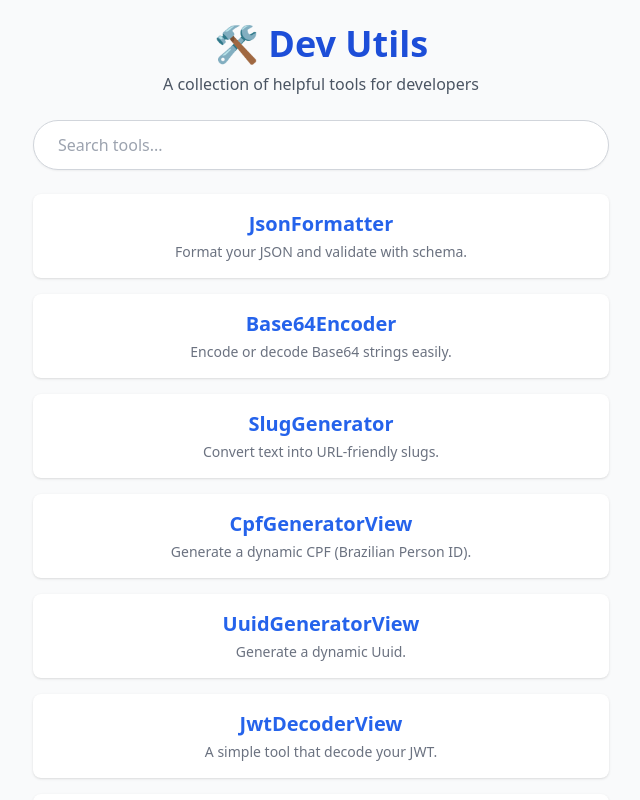
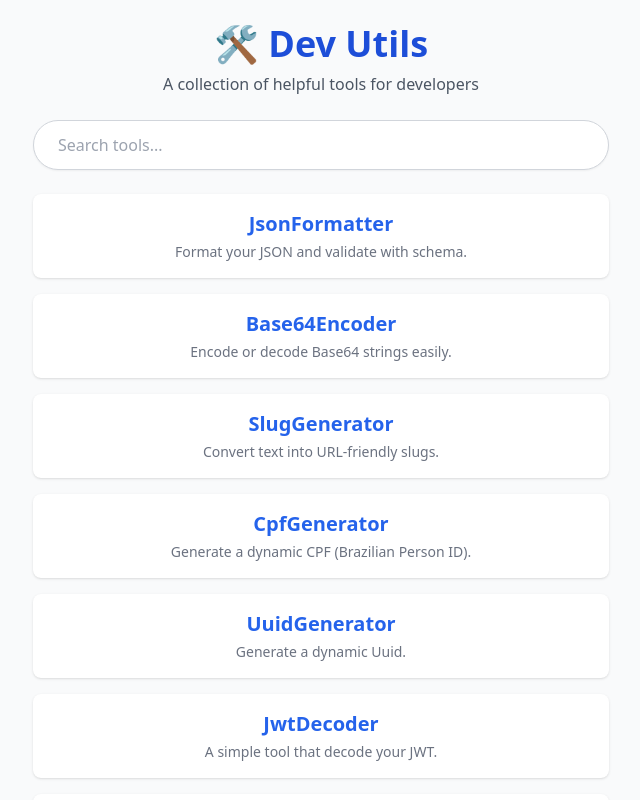
Before and after one commit to vakaman/Utils, a Vue app: page / in a window 1280 px wide. Shown: the top 800 px of the page, without its empty margins (319-959 px from the left). Built offline with nearby package versions, Linux system fonts and the light colour scheme.

Commit message:
refact: adjust tools name

```diff
--- a/src/router/toolRoutes.ts
+++ b/src/router/toolRoutes.ts
@@ -37,7 +37,7 @@ export default [
     },
     {
         path: '/cpf-generator',
-        name: 'CpfGeneratorView',
+        name: 'CpfGenerator',
         component: CpfGeneratorView,
         meta: {
             isTool: true,
@@ -46,7 +46,7 @@ export default [
     },
     {
         path: '/uuid-generator',
-        name: 'UuidGeneratorView',
+        name: 'UuidGenerator',
         component: UuidGeneratorView,
         meta: {
             isTool: true,
@@ -55,7 +55,7 @@ export default [
     },
     {
         path: '/jwt-decoder',
-        name: 'JwtDecoderView',
+        name: 'JwtDecoder',
         component: JwtDecoderView,
         meta: {
             isTool: true,
@@ -79,5 +79,4 @@ export default [
             description: 'Test regular expressions and understand what each part of the pattern means.'
         }
     }
-
 ]
```
